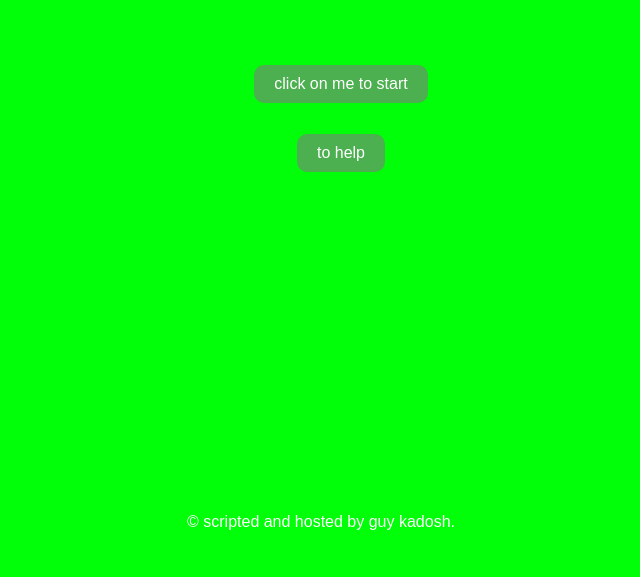
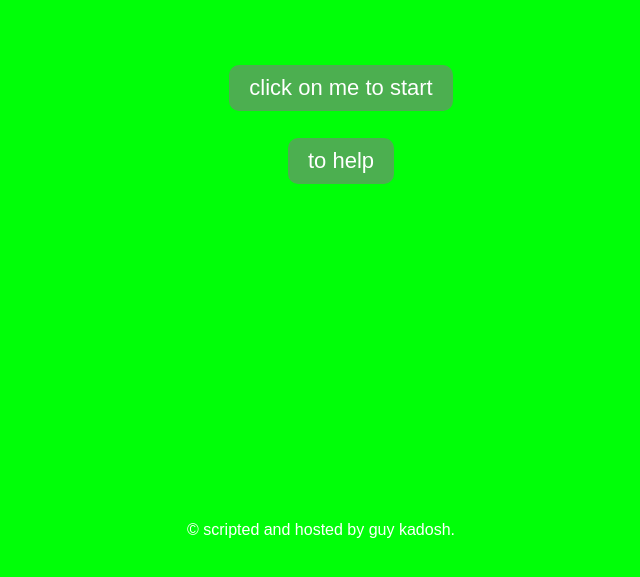
Before and after one commit to guyka2212/a-family-tree-project, a plain HTML site: page index.html in a window 1280 px wide. Shown: the part 93-670 px from the top of the page, without its empty margins (319-959 px from the left). Drawn offline with Linux system fonts and the light colour scheme.

Commit message:
smal css button

```diff
--- a/style.css
+++ b/style.css
@@ -28,10 +28,10 @@ footer {
 button {
     background-color: #4CAF50;
     color: white;
-    padding: 10px 20px;
+    padding: 12.5px 22.5px;
     border: none;
     cursor: pointer;
-    font-size: 16px;
+    font-size: 22px;
     text-align: center;
     border-radius: 10px;
     padding: 10px 20px;
```
